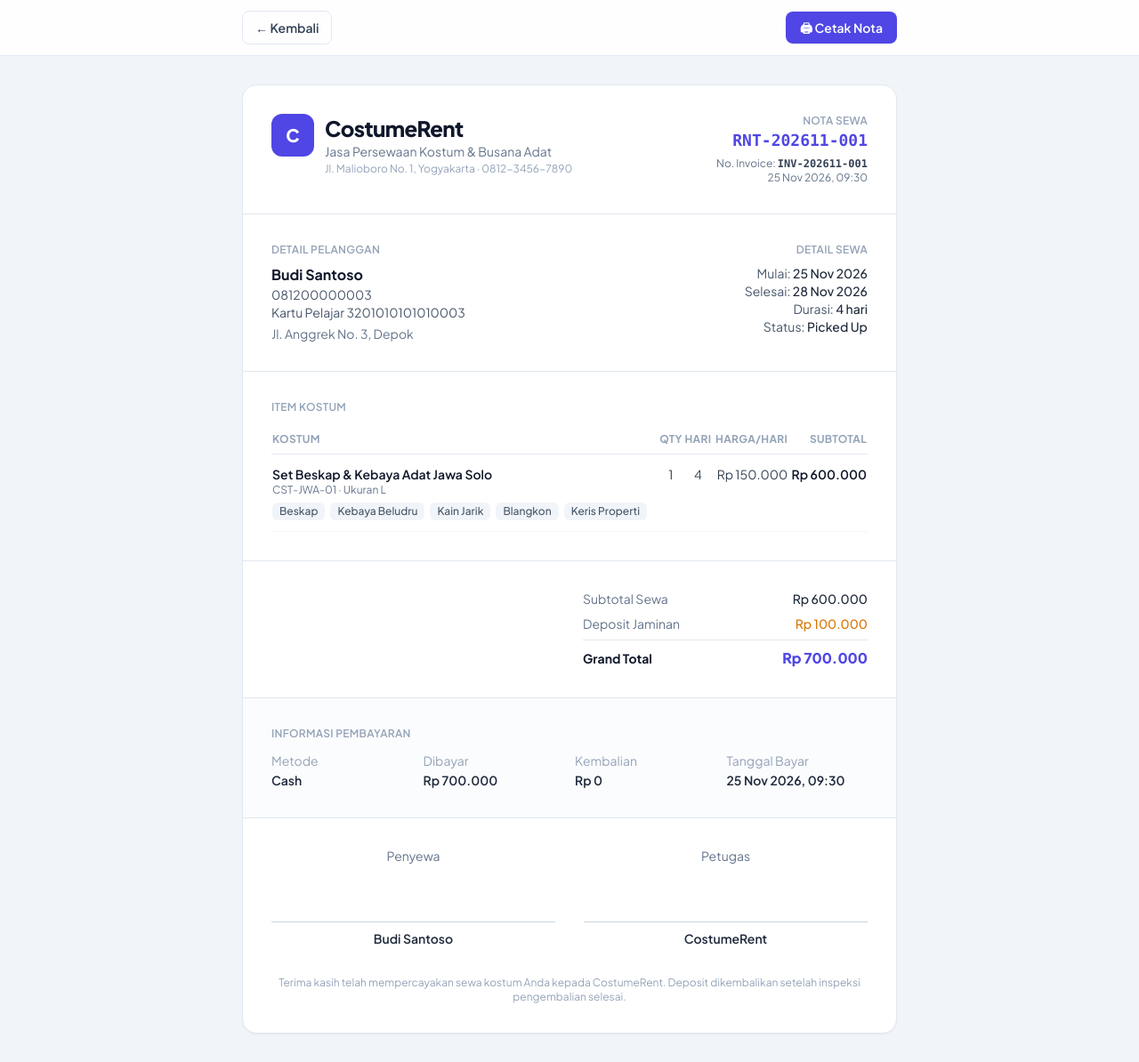
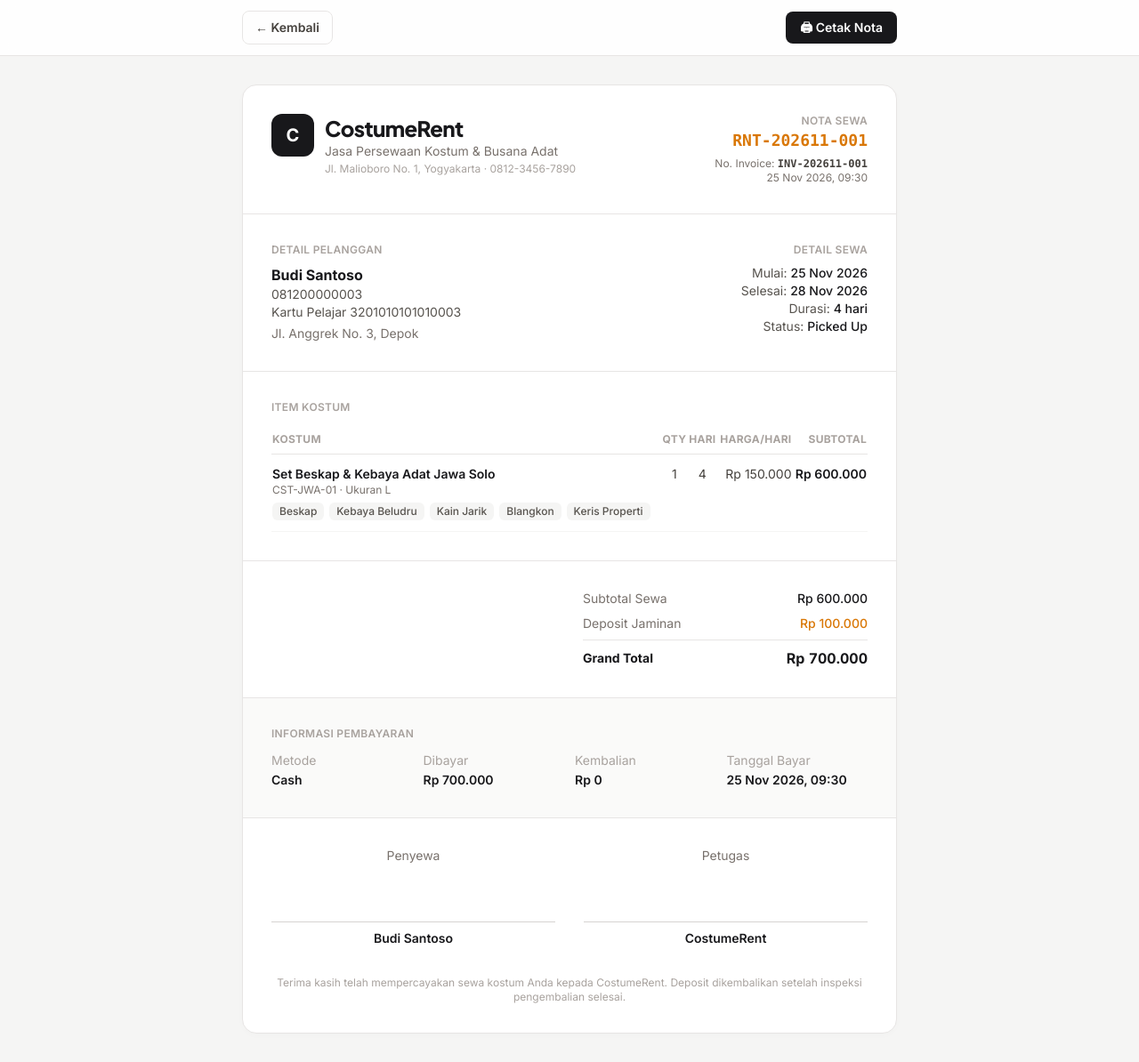
Before and after one commit to bobss11/costumerent, a Laravel app: a page that uses resources/views/invoice.blade.php in a window 1280 px wide. Shown: the whole page at 89% size. Run offline with Laravel 12, Linux system fonts and the light colour scheme; a user stored in the database is signed in; data comes from the database, SQL or seed files in the repository; some libraries are stand-ins or nearby versions.

Commit message:
redesign: boutique-receipt invoice (print styles preserved)

```diff
--- a/resources/views/invoice.blade.php
+++ b/resources/views/invoice.blade.php
@@ -11,21 +11,25 @@
         tailwind.config = {
             theme: {
                 extend: {
+                    colors: { canvas: '#FAFAF9', accent: '#D97706' },
                     fontFamily: {
-                        sans: ['"Plus Jakarta Sans"', 'ui-sans-serif', 'system-ui', 'sans-serif'],
+                        display: ['"Plus Jakarta Sans"', 'ui-sans-serif', 'system-ui', 'sans-serif'],
+                        sans: ['"Inter"', 'ui-sans-serif', 'system-ui', 'sans-serif'],
                     },
                 },
             },
         };
     </script>
 
-    {{-- Google Fonts: Plus Jakarta Sans --}}
+    {{-- Google Fonts: Plus Jakarta Sans (display) + Inter (body) --}}
     <link rel="preconnect" href="https://fonts.googleapis.com">
     <link rel="preconnect" href="https://fonts.gstatic.com" crossorigin>
-    <link href="https://fonts.googleapis.com/css2?family=Plus+Jakarta+Sans:wght@400;500;600;700;800&display=swap" rel="stylesheet">
+    <link href="https://fonts.googleapis.com/css2?family=Inter:wght@400;500;600;700&family=Plus+Jakarta+Sans:wght@500;600;700;800&display=swap" rel="stylesheet">
 
     <style>
-        body { font-family: 'Plus Jakarta Sans', ui-sans-serif, system-ui, sans-serif; }
+        body { font-family: 'Inter', ui-sans-serif, system-ui, sans-serif; }
+        h1, .font-display { font-family: 'Plus Jakarta Sans', ui-sans-serif, system-ui, sans-serif; letter-spacing: -0.02em; }
+        .tabular-nums { font-variant-numeric: tabular-nums; }
 
         @media print {
             .no-print { display: none !important; }
@@ -41,78 +45,78 @@
         }
     </style>
 </head>
-<body class="bg-slate-100 text-slate-800">
+<body class="bg-stone-100 text-stone-700">
     @php
         $costume = $rental->costume;
         $accessories = array_filter(array_map('trim', explode(',', $costume->accessories_included ?? '')));
     @endphp
 
     {{-- Toolbar (hidden when printing) --}}
-    <div class="no-print sticky top-0 z-10 border-b border-slate-200 bg-white/90 backdrop-blur">
+    <div class="no-print sticky top-0 z-10 border-b border-stone-200 bg-white/90 backdrop-blur">
         <div class="mx-auto flex max-w-3xl items-center justify-between px-4 py-3">
             <a href="{{ url()->previous() }}"
-               class="inline-flex items-center gap-1.5 rounded-lg border border-slate-200 px-3.5 py-2 text-sm font-semibold text-slate-700 transition hover:bg-slate-50">
+               class="inline-flex items-center gap-1.5 rounded-lg border border-stone-200 px-3.5 py-2 text-sm font-semibold text-stone-700 transition hover:bg-stone-50">
                 &larr; Kembali
             </a>
             <button type="button" onclick="window.print()"
-                    class="inline-flex items-center gap-2 rounded-lg bg-indigo-600 px-4 py-2 text-sm font-semibold text-white transition hover:bg-indigo-700">
+                    class="inline-flex items-center gap-2 rounded-lg bg-zinc-900 px-4 py-2 text-sm font-semibold text-white transition hover:bg-zinc-800">
                 🖨 Cetak Nota
             </button>
         </div>
     </div>
 
     <main class="mx-auto my-8 max-w-3xl px-4">
-        <div class="invoice-sheet overflow-hidden rounded-2xl border border-slate-200 bg-white shadow-sm">
+        <div class="invoice-sheet overflow-hidden rounded-2xl border border-stone-200 bg-white shadow-[0_2px_12px_-4px_rgba(0,0,0,0.04)]">
             {{-- Store header / kop --}}
-            <header class="flex flex-col gap-4 border-b border-slate-200 p-8 sm:flex-row sm:items-start sm:justify-between">
+            <header class="flex flex-col gap-4 border-b border-stone-200 p-8 sm:flex-row sm:items-start sm:justify-between">
                 <div class="flex items-start gap-3">
-                    <div class="flex h-12 w-12 items-center justify-center rounded-xl bg-indigo-600 text-xl font-extrabold text-white">C</div>
+                    <div class="flex h-12 w-12 items-center justify-center rounded-xl bg-zinc-900 text-xl font-extrabold text-white">C</div>
                     <div>
-                        <h1 class="text-2xl font-extrabold tracking-tight text-slate-900">CostumeRent</h1>
-                        <p class="text-sm text-slate-500">Jasa Persewaan Kostum &amp; Busana Adat</p>
-                        <p class="mt-0.5 text-xs text-slate-400">Jl. Malioboro No. 1, Yogyakarta &middot; 0812-3456-7890</p>
+                        <h1 class="font-display text-2xl font-extrabold tracking-tight text-zinc-900">CostumeRent</h1>
+                        <p class="text-sm text-stone-500">Jasa Persewaan Kostum &amp; Busana Adat</p>
+                        <p class="mt-0.5 text-xs text-stone-400">Jl. Malioboro No. 1, Yogyakarta &middot; 0812-3456-7890</p>
                     </div>
                 </div>
                 <div class="text-left sm:text-right">
-                    <p class="text-xs font-semibold uppercase tracking-wide text-slate-400">Nota Sewa</p>
-                    <p class="font-mono text-lg font-bold text-indigo-600">{{ $rental->rental_code }}</p>
+                    <p class="text-xs font-semibold uppercase tracking-wide text-stone-400">Nota Sewa</p>
+                    <p class="font-mono text-lg font-bold tabular-nums text-accent">{{ $rental->rental_code }}</p>
                     @if($invoice)
-                        <p class="mt-1 text-xs text-slate-500">No. Invoice: <span class="font-mono font-semibold text-slate-700">{{ $invoice->invoice_number }}</span></p>
-                        <p class="text-xs text-slate-500">{{ optional($invoice->issued_at)->translatedFormat('d M Y, H:i') }}</p>
+                        <p class="mt-1 text-xs text-stone-500">No. Invoice: <span class="font-mono font-semibold text-stone-700">{{ $invoice->invoice_number }}</span></p>
+                        <p class="text-xs text-stone-500">{{ optional($invoice->issued_at)->translatedFormat('d M Y, H:i') }}</p>
                     @endif
                 </div>
             </header>
 
             {{-- Customer + rental meta --}}
-            <section class="grid gap-6 border-b border-slate-200 p-8 sm:grid-cols-2">
+            <section class="grid gap-6 border-b border-stone-200 p-8 sm:grid-cols-2">
                 <div>
-                    <p class="text-xs font-semibold uppercase tracking-wide text-slate-400">Detail Pelanggan</p>
-                    <p class="mt-2 text-base font-bold text-slate-900">{{ $rental->user->name }}</p>
+                    <p class="text-xs font-semibold uppercase tracking-wide text-stone-400">Detail Pelanggan</p>
+                    <p class="mt-2 text-base font-bold text-zinc-900">{{ $rental->user->name }}</p>
                     @if($rental->user->phone_number)
-                        <p class="text-sm text-slate-600">{{ $rental->user->phone_number }}</p>
+                        <p class="text-sm text-stone-600">{{ $rental->user->phone_number }}</p>
                     @endif
                     @if($rental->user->identity_type || $rental->user->identity_number)
-                        <p class="text-sm text-slate-600">{{ $rental->user->identity_type }} {{ $rental->user->identity_number }}</p>
+                        <p class="text-sm text-stone-600">{{ $rental->user->identity_type }} {{ $rental->user->identity_number }}</p>
                     @endif
                     @if($rental->user->address)
-                        <p class="mt-1 text-sm text-slate-500">{{ $rental->user->address }}</p>
+                        <p class="mt-1 text-sm text-stone-500">{{ $rental->user->address }}</p>
                     @endif
                 </div>
                 <div class="sm:text-right">
-                    <p class="text-xs font-semibold uppercase tracking-wide text-slate-400">Detail Sewa</p>
-                    <p class="mt-2 text-sm text-slate-600">Mulai: <span class="font-medium text-slate-800">{{ $rental->start_date->translatedFormat('d M Y') }}</span></p>
-                    <p class="text-sm text-slate-600">Selesai: <span class="font-medium text-slate-800">{{ $rental->end_date->translatedFormat('d M Y') }}</span></p>
-                    <p class="text-sm text-slate-600">Durasi: <span class="font-medium text-slate-800">{{ $rental->total_days }} hari</span></p>
-                    <p class="text-sm text-slate-600">Status: <span class="font-medium capitalize text-slate-800">{{ str_replace('_', ' ', $rental->status) }}</span></p>
+                    <p class="text-xs font-semibold uppercase tracking-wide text-stone-400">Detail Sewa</p>
+                    <p class="mt-2 text-sm text-stone-600">Mulai: <span class="font-medium text-zinc-900">{{ $rental->start_date->translatedFormat('d M Y') }}</span></p>
+                    <p class="text-sm text-stone-600">Selesai: <span class="font-medium text-zinc-900">{{ $rental->end_date->translatedFormat('d M Y') }}</span></p>
+                    <p class="text-sm text-stone-600">Durasi: <span class="font-medium text-zinc-900">{{ $rental->total_days }} hari</span></p>
+                    <p class="text-sm text-stone-600">Status: <span class="font-medium capitalize text-zinc-900">{{ str_replace('_', ' ', $rental->status) }}</span></p>
                 </div>
             </section>
 
             {{-- Item + accessories --}}
-            <section class="border-b border-slate-200 p-8">
-                <p class="text-xs font-semibold uppercase tracking-wide text-slate-400">Item Kostum</p>
+            <section class="border-b border-stone-200 p-8">
+                <p class="text-xs font-semibold uppercase tracking-wide text-stone-400">Item Kostum</p>
                 <table class="mt-3 w-full text-sm">
                     <thead>
-                        <tr class="border-b border-slate-200 text-left text-xs uppercase tracking-wide text-slate-400">
+                        <tr class="border-b border-stone-200 text-left text-xs uppercase tracking-wide text-stone-400">
                             <th class="py-2">Kostum</th>
                             <th class="py-2 text-center">Qty</th>
                             <th class="py-2 text-center">Hari</th>
@@ -121,65 +125,65 @@
                         </tr>
                     </thead>
                     <tbody>
-                        <tr class="border-b border-slate-100 align-top">
+                        <tr class="border-b border-stone-100 align-top">
                             <td class="py-3">
-                                <p class="font-semibold text-slate-900">{{ $costume->name }}</p>
-                                <p class="text-xs text-slate-500">{{ $costume->code }} &middot; Ukuran {{ $costume->size }}</p>
+                                <p class="font-semibold text-zinc-900">{{ $costume->name }}</p>
+                                <p class="text-xs text-stone-500">{{ $costume->code }} &middot; Ukuran {{ $costume->size }}</p>
                                 @if(count($accessories))
                                     <div class="mt-1.5 flex flex-wrap gap-1.5">
                                         @foreach($accessories as $item)
-                                            <span class="inline-flex items-center rounded-md bg-slate-100 px-2 py-0.5 text-xs font-medium text-slate-600">{{ $item }}</span>
+                                            <span class="inline-flex items-center rounded-md bg-stone-100 px-2 py-0.5 text-xs font-medium text-stone-600">{{ $item }}</span>
                                         @endforeach
                                     </div>
                                 @endif
                             </td>
-                            <td class="py-3 text-center text-slate-700">{{ $rental->qty }}</td>
-                            <td class="py-3 text-center text-slate-700">{{ $rental->total_days }}</td>
-                            <td class="py-3 text-right text-slate-700">{{ rupiah($costume->rental_price_per_day) }}</td>
-                            <td class="py-3 text-right font-semibold text-slate-900">{{ rupiah($rental->rental_subtotal) }}</td>
+                            <td class="py-3 text-center text-stone-700">{{ $rental->qty }}</td>
+                            <td class="py-3 text-center text-stone-700">{{ $rental->total_days }}</td>
+                            <td class="py-3 text-right text-stone-700">{{ rupiah($costume->rental_price_per_day) }}</td>
+                            <td class="py-3 text-right font-semibold text-zinc-900">{{ rupiah($rental->rental_subtotal) }}</td>
                         </tr>
                     </tbody>
                 </table>
             </section>
 
             {{-- Cost breakdown --}}
-            <section class="border-b border-slate-200 p-8">
+            <section class="border-b border-stone-200 p-8">
                 <div class="ml-auto w-full space-y-2 text-sm sm:max-w-xs">
                     <div class="flex items-center justify-between">
-                        <span class="text-slate-500">Subtotal Sewa</span>
-                        <span class="font-medium text-slate-800">{{ rupiah($rental->rental_subtotal) }}</span>
+                        <span class="text-stone-500">Subtotal Sewa</span>
+                        <span class="font-medium text-zinc-900">{{ rupiah($rental->rental_subtotal) }}</span>
                     </div>
                     <div class="flex items-center justify-between">
-                        <span class="text-slate-500">Deposit Jaminan</span>
+                        <span class="text-stone-500">Deposit Jaminan</span>
                         <span class="font-medium text-amber-600">{{ rupiah($rental->deposit_total) }}</span>
                     </div>
-                    <div class="flex items-center justify-between border-t border-slate-200 pt-2">
-                        <span class="font-bold text-slate-900">Grand Total</span>
-                        <span class="text-base font-extrabold text-indigo-600">{{ rupiah($rental->grand_total) }}</span>
+                    <div class="flex items-center justify-between border-t border-stone-200 pt-2">
+                        <span class="font-bold text-zinc-900">Grand Total</span>
+                        <span class="text-base font-extrabold tabular-nums text-zinc-900">{{ rupiah($rental->grand_total) }}</span>
                     </div>
                 </div>
             </section>
 
             {{-- Payment info (when an invoice exists) --}}
             @if($invoice)
-                <section class="border-b border-slate-200 bg-slate-50/60 p-8">
-                    <p class="text-xs font-semibold uppercase tracking-wide text-slate-400">Informasi Pembayaran</p>
+                <section class="border-b border-stone-200 bg-stone-50 p-8">
+                    <p class="text-xs font-semibold uppercase tracking-wide text-stone-400">Informasi Pembayaran</p>
                     <div class="mt-3 grid gap-3 text-sm sm:grid-cols-4">
                         <div>
-                            <p class="text-slate-400">Metode</p>
-                            <p class="mt-0.5 font-semibold capitalize text-slate-800">{{ $invoice->payment_method }}</p>
+                            <p class="text-stone-400">Metode</p>
+                            <p class="mt-0.5 font-semibold capitalize text-zinc-900">{{ $invoice->payment_method }}</p>
                         </div>
                         <div>
-                            <p class="text-slate-400">Dibayar</p>
-                            <p class="mt-0.5 font-semibold text-slate-800">{{ rupiah($invoice->amount_paid) }}</p>
+                            <p class="text-stone-400">Dibayar</p>
+                            <p class="mt-0.5 font-semibold text-zinc-900">{{ rupiah($invoice->amount_paid) }}</p>
                         </div>
                         <div>
-                            <p class="text-slate-400">Kembalian</p>
-                            <p class="mt-0.5 font-semibold text-slate-800">{{ rupiah($invoice->change_amount) }}</p>
+                            <p class="text-stone-400">Kembalian</p>
+                            <p class="mt-0.5 font-semibold text-zinc-900">{{ rupiah($invoice->change_amount) }}</p>
                         </div>
                         <div>
-                            <p class="text-slate-400">Tanggal Bayar</p>
-                            <p class="mt-0.5 font-semibold text-slate-800">{{ optional($invoice->issued_at)->translatedFormat('d M Y, H:i') }}</p>
+                            <p class="text-stone-400">Tanggal Bayar</p>
+                            <p class="mt-0.5 font-semibold text-zinc-900">{{ optional($invoice->issued_at)->translatedFormat('d M Y, H:i') }}</p>
                         </div>
                     </div>
                 </section>
@@ -187,44 +191,44 @@
 
             {{-- Return inspection results (when present) --}}
             @if($inspection)
-                <section class="border-b border-slate-200 p-8">
-                    <p class="text-xs font-semibold uppercase tracking-wide text-slate-400">Hasil Inspeksi Pengembalian</p>
+                <section class="border-b border-stone-200 p-8">
+                    <p class="text-xs font-semibold uppercase tracking-wide text-stone-400">Hasil Inspeksi Pengembalian</p>
                     <div class="mt-3 grid gap-3 text-sm sm:grid-cols-3">
                         <div>
-                            <p class="text-slate-400">Tgl. Kembali Aktual</p>
-                            <p class="mt-0.5 font-semibold text-slate-800">{{ $inspection->actual_return_date->translatedFormat('d M Y') }}</p>
+                            <p class="text-stone-400">Tgl. Kembali Aktual</p>
+                            <p class="mt-0.5 font-semibold text-zinc-900">{{ $inspection->actual_return_date->translatedFormat('d M Y') }}</p>
                         </div>
                         <div>
-                            <p class="text-slate-400">Keterlambatan</p>
-                            <p class="mt-0.5 font-semibold text-slate-800">{{ $inspection->late_days }} hari</p>
+                            <p class="text-stone-400">Keterlambatan</p>
+                            <p class="mt-0.5 font-semibold text-zinc-900">{{ $inspection->late_days }} hari</p>
                         </div>
                         <div>
-                            <p class="text-slate-400">Denda Keterlambatan</p>
-                            <p class="mt-0.5 font-semibold text-slate-800">{{ rupiah($inspection->late_fee_amount) }}</p>
+                            <p class="text-stone-400">Denda Keterlambatan</p>
+                            <p class="mt-0.5 font-semibold text-zinc-900">{{ rupiah($inspection->late_fee_amount) }}</p>
                         </div>
                         <div>
-                            <p class="text-slate-400">Kondisi</p>
-                            <p class="mt-0.5 font-semibold capitalize text-slate-800">{{ str_replace('_', ' ', $inspection->condition_status) }}</p>
+                            <p class="text-stone-400">Kondisi</p>
+                            <p class="mt-0.5 font-semibold capitalize text-zinc-900">{{ str_replace('_', ' ', $inspection->condition_status) }}</p>
                         </div>
                         <div>
-                            <p class="text-slate-400">Denda Kerusakan</p>
-                            <p class="mt-0.5 font-semibold text-slate-800">{{ rupiah($inspection->damage_penalty_fee) }}</p>
+                            <p class="text-stone-400">Denda Kerusakan</p>
+                            <p class="mt-0.5 font-semibold text-zinc-900">{{ rupiah($inspection->damage_penalty_fee) }}</p>
                         </div>
                         <div>
-                            <p class="text-slate-400">Total Potongan</p>
-                            <p class="mt-0.5 font-semibold text-slate-800">{{ rupiah($inspection->total_deduction) }}</p>
+                            <p class="text-stone-400">Total Potongan</p>
+                            <p class="mt-0.5 font-semibold text-zinc-900">{{ rupiah($inspection->total_deduction) }}</p>
                         </div>
                         <div>
-                            <p class="text-slate-400">Deposit Dikembalikan</p>
+                            <p class="text-stone-400">Deposit Dikembalikan</p>
                             <p class="mt-0.5 font-bold text-emerald-600">{{ rupiah($inspection->deposit_refunded) }}</p>
                         </div>
                         <div>
-                            <p class="text-slate-400">Tagihan Tambahan</p>
-                            <p class="mt-0.5 font-bold {{ $inspection->extra_charge > 0 ? 'text-rose-600' : 'text-slate-800' }}">{{ rupiah($inspection->extra_charge) }}</p>
+                            <p class="text-stone-400">Tagihan Tambahan</p>
+                            <p class="mt-0.5 font-bold {{ $inspection->extra_charge > 0 ? 'text-rose-600' : 'text-zinc-900' }}">{{ rupiah($inspection->extra_charge) }}</p>
                         </div>
                     </div>
                     @if($inspection->inspection_notes)
-                        <p class="mt-3 text-xs text-slate-500">Catatan: {{ $inspection->inspection_notes }}</p>
+                        <p class="mt-3 text-xs text-stone-500">Catatan: {{ $inspection->inspection_notes }}</p>
                     @endif
                 </section>
             @endif
@@ -233,19 +237,19 @@
             <section class="p-8">
                 <div class="grid grid-cols-2 gap-8 text-center text-sm">
                     <div>
-                        <p class="text-slate-500">Penyewa</p>
-                        <div class="mt-16 border-t border-slate-300 pt-2 font-semibold text-slate-800">
+                        <p class="text-stone-500">Penyewa</p>
+                        <div class="mt-16 border-t border-stone-300 pt-2 font-semibold text-zinc-900">
                             {{ $rental->user->name }}
                         </div>
                     </div>
                     <div>
-                        <p class="text-slate-500">Petugas</p>
-                        <div class="mt-16 border-t border-slate-300 pt-2 font-semibold text-slate-800">
+                        <p class="text-stone-500">Petugas</p>
+                        <div class="mt-16 border-t border-stone-300 pt-2 font-semibold text-zinc-900">
                             CostumeRent
                         </div>
                     </div>
                 </div>
-                <p class="mt-8 text-center text-xs text-slate-400">
+                <p class="mt-8 text-center text-xs text-stone-400">
                     Terima kasih telah mempercayakan sewa kostum Anda kepada CostumeRent.
                     Deposit dikembalikan setelah inspeksi pengembalian selesai.
                 </p>
```
